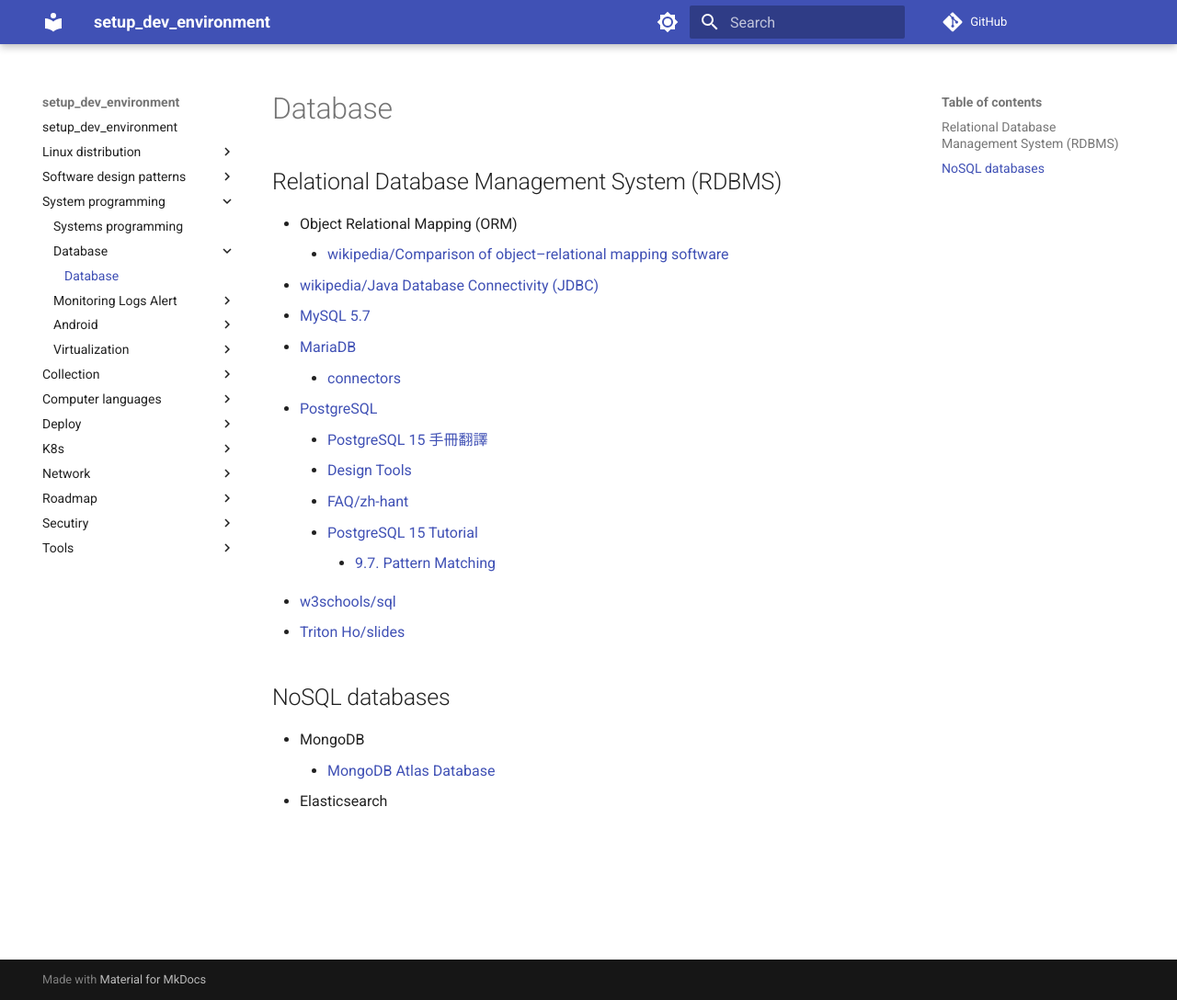
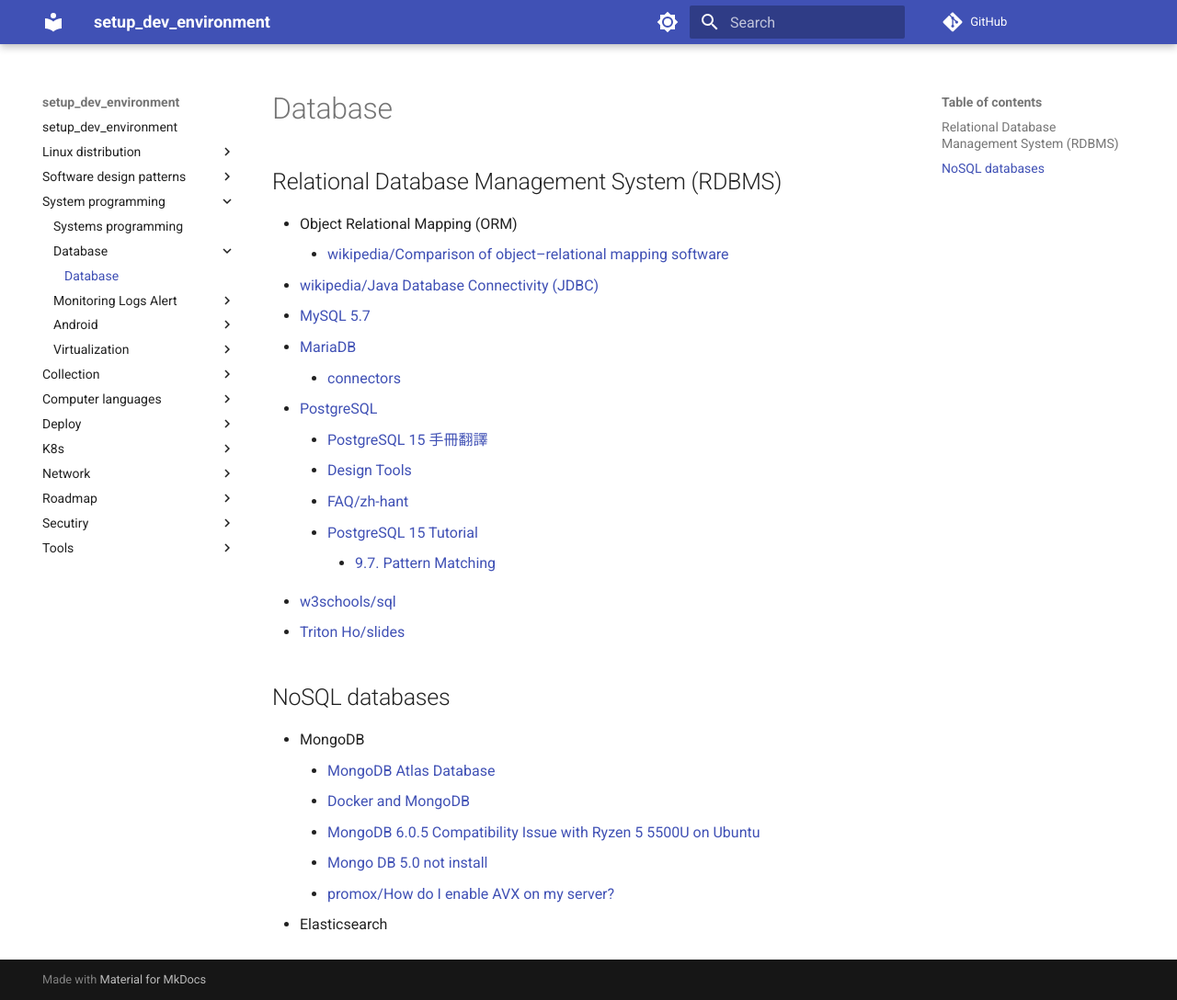
Before and after one commit to hong539/setup_dev_environment, an MkDocs documentation site: the page built from docs/System programming/Database/database.md, in a window 1280 px wide and 1088 px high. Shown: the whole window at 92% size. Built offline with MkDocs 1.6.1 and Material for MkDocs 9.7.7, drawn with Linux system fonts in a browser that asks for light colours; comment, search, counter and statistics services are not loaded.

Commit message:
Update docs

```diff
--- a/docs/System programming/Database/database.md
+++ b/docs/System programming/Database/database.md
@@ -22,4 +22,8 @@
 
 * MongoDB
     * [MongoDB Atlas Database](https://www.mongodb.com/atlas/database)
+    * [Docker and MongoDB](https://www.mongodb.com/compatibility/docker)
+    * [MongoDB 6.0.5 Compatibility Issue with Ryzen 5 5500U on Ubuntu](https://www.mongodb.com/community/forums/t/mongodb-6-0-5-compatibility-issue-with-ryzen-5-5500u-on-ubuntu/218282/4)
+    * [Mongo DB 5.0 not install](https://forum.proxmox.com/threads/mongo-db-5-0-not-install.95857/#post-440005)
+    * [promox/How do I enable AVX on my server?](https://www.reddit.com/r/homelab/comments/yvo4jm/how_do_i_enable_avx_on_my_server/)
 * Elasticsearch
```
